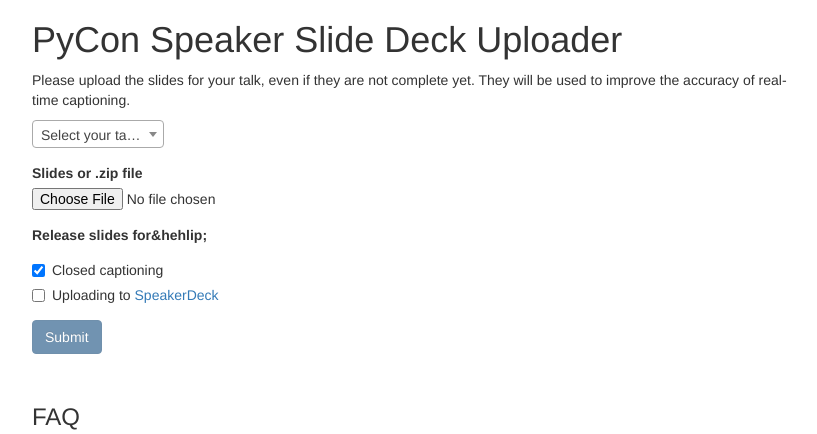
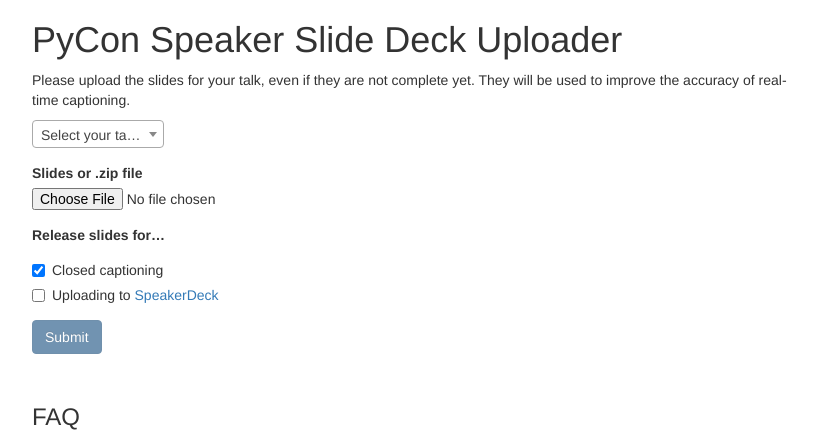
Before and after one commit to wolever/pycon-slides, a Flask app: template templates/index.html in a window 1280 px wide. Shown: the top 434 px of the page, without its empty margins (223-1040 px from the left). Run offline with Flask 2, Linux system fonts and the light colour scheme; the template is opened without the code that fills it, so the values that code supplies are empty; some libraries are stand-ins or nearby versions.

Commit message:
Fix typo

```diff
--- a/templates/index.html
+++ b/templates/index.html
@@ -43,7 +43,7 @@
         </div>
 
         <div class="form-group">
-          <label>Release slides for&hehlip;</label>
+          <label>Release slides for&hellip;</label>
           <div class="checkbox">
             <label>
               <input type="checkbox" name="release" value="cart" checked /> Closed captioning
```
